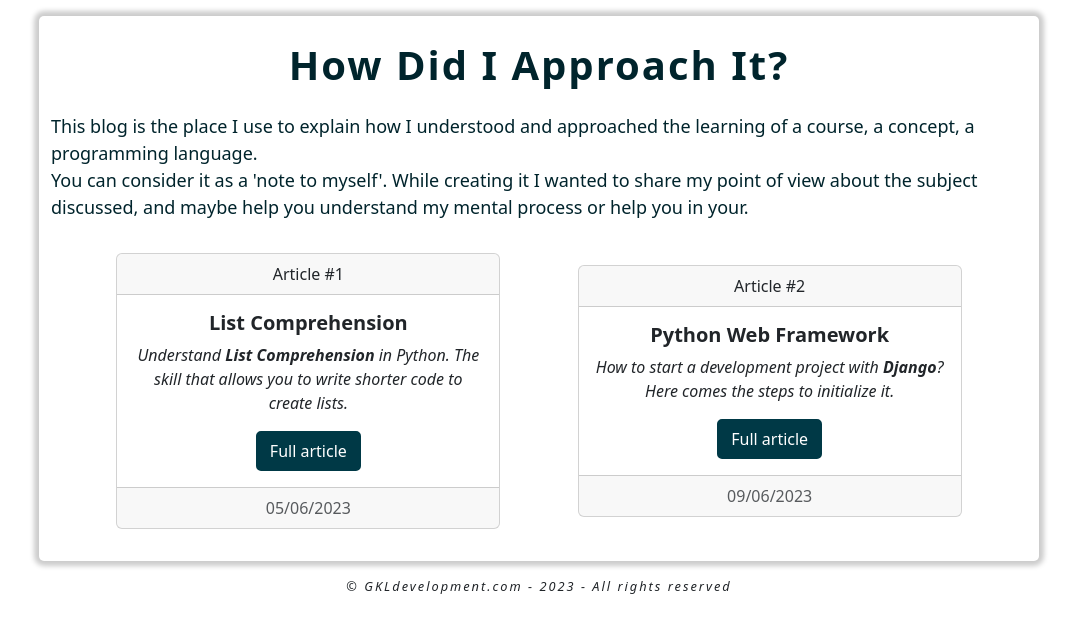
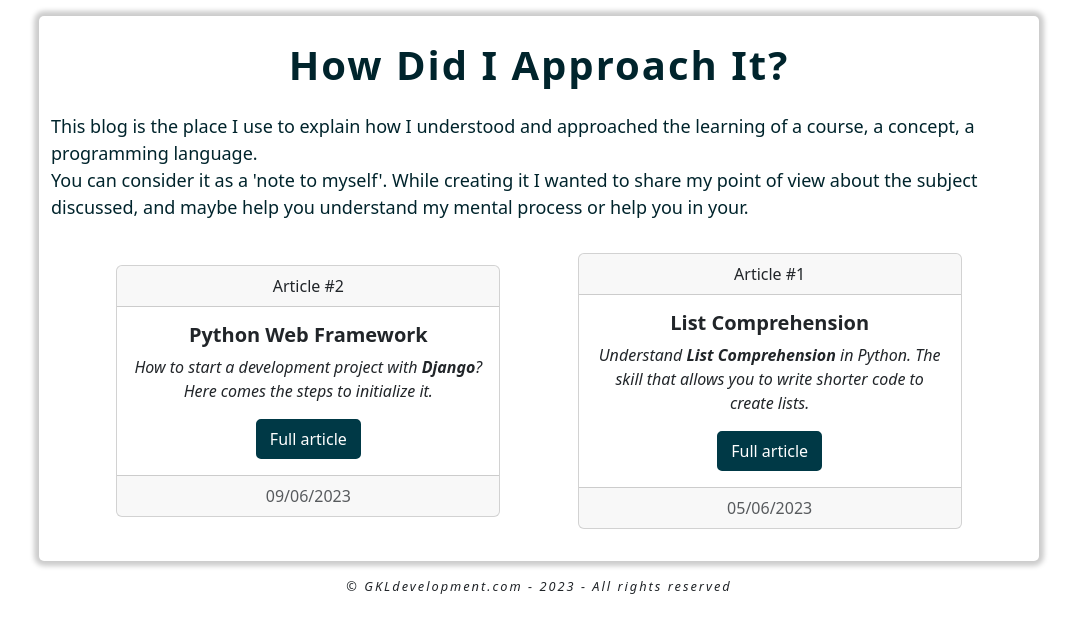
Before and after one commit to CD777XC/flask-portfolio, a Flask app: page /blog in a window 1280 px wide. Shown: the part 67-700 px from the top of the page, without its empty margins (101-1178 px from the left). Run offline with Flask 3, Linux system fonts and the light colour scheme; some libraries are stand-ins or nearby versions.

Commit message:
Updated projects flex layout. PCA algorithm explanation incoming

```diff
--- a/static/css/style.css
+++ b/static/css/style.css
@@ -210,6 +210,10 @@ img{
   font-style: italic;
 }
 
+.card-img-top{
+  max-height: 175px;
+}
+
 .card .btn{
   color: white;
   border: 2px solid var(--light-blue);
@@ -310,7 +314,7 @@ img{
 .card-container{
   margin: 0 auto;
   display: flex;
-  flex-direction: column;
+  flex-direction: column-reverse;
   justify-content: center;
   align-items: center;
 }
@@ -362,7 +366,7 @@ img{
 
   /* Card container wraps projects & blog */
   .card-container{
-    flex-direction: row;
+    flex-direction: row-reverse;
     flex-wrap: wrap;
     justify-content: space-evenly;
   }
--- a/templates/layout.html
+++ b/templates/layout.html
@@ -4,6 +4,7 @@
     <meta charset="UTF-8">
     <meta http-equiv="X-UA-Compatible" content="IE=edge">
     <meta name="viewport" content="width=device-width, initial-scale=1.0">
+    <link rel="shortcut icon" href="{{ url_for('static', filename='/img/f-icon.ico') }}">
     <link href="{{ url_for('static', filename='/css/bootstrap.css') }}" rel="stylesheet">
     <link href="{{ url_for('static', filename='/css/style.css') }}" rel="stylesheet">
     <script src="https://kit.fontawesome.com/05f42436cf.js" crossorigin="anonymous"></script>
```
Also changed, not shown: templates/projects.html (+2 -17 lines), static/img/f-icon.ico (added), static/img/projects/PCA_scatter.png (added), static/img/projects/orth_proj.png (added).
